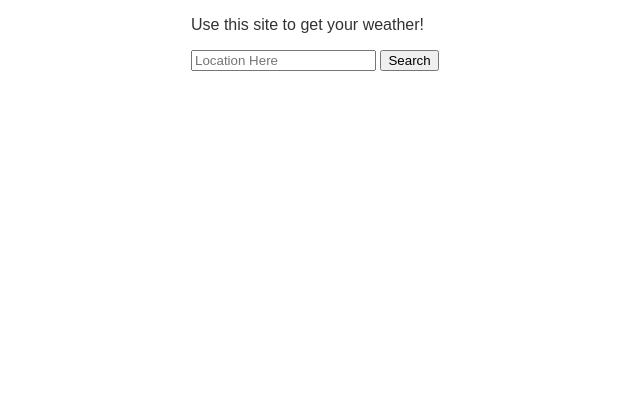
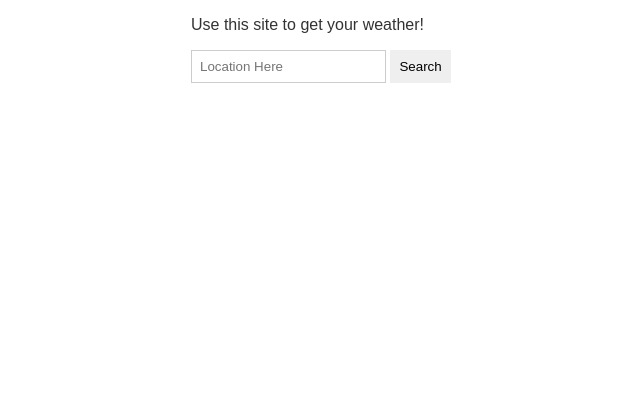
Before and after one commit to MiguelGarcia95/practice-nodejs, a Node server app: template web-server/templates/views/index.hbs in a window 1280 px wide. Shown: the top 420 px of the page, without its empty margins (124-764 px from the left). Run offline with Node 20, Linux system fonts and the light colour scheme; the template is opened without the code that fills it, so the values that code supplies are empty; some libraries are stand-ins or nearby versions.

```diff
--- a/web-server/public/css/styles.css
+++ b/web-server/public/css/styles.css
@@ -40,3 +40,14 @@ header a {
 .portrait {
   width: 250px;
 }
+
+input {
+  border: 1px solid #cccccc;
+  padding: 8px;
+}
+
+button {
+  cursor: pointer;
+  border: none;
+  padding: 9px;
+}
```
Also changed, not shown: web-server/public/js/app.js.
